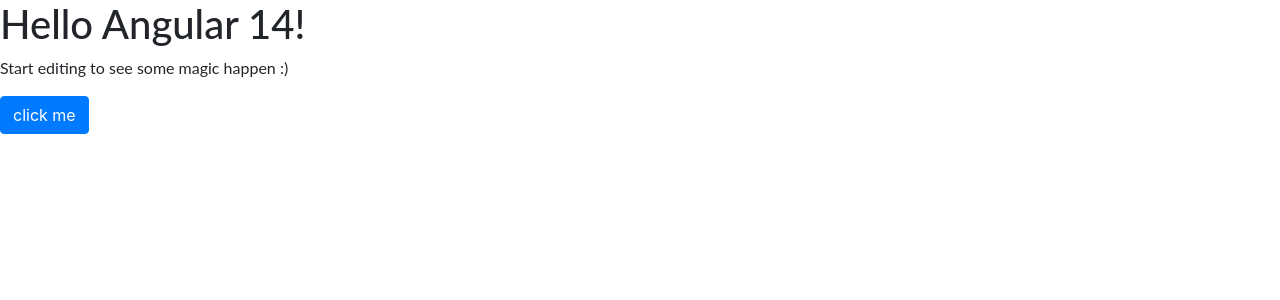
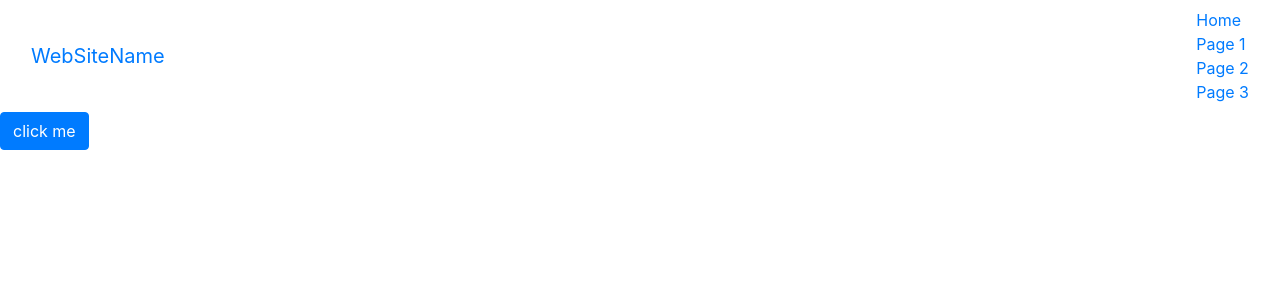
Before and after one commit to ashokbrolia/angular-Startup, an Angular app: page / in a window 1280 px wide. Shown: the top 300 px of the page. Built offline with nearby package versions, Linux system fonts and the light colour scheme.

Commit message:
2 files modified, 4 added

```diff
--- a/src/app/app.component.html
+++ b/src/app/app.component.html
@@ -1,5 +1,2 @@
-<hello name="{{ name }}"></hello>
-<p>
-  Start editing to see some magic happen :)
-</p>
+<app-mainmenu></app-mainmenu>
 <button class="btn btn-primary" (click)="clickMe()" > click me </button>
--- a/src/app/app.module.ts
+++ b/src/app/app.module.ts
@@ -4,10 +4,11 @@
 
 import { AppComponent } from './app.component';
 import { HelloComponent } from './hello.component';
+import { MainmenuComponent } from './mainmenu/mainmenu.component';
 
 @NgModule({
   imports:      [ BrowserModule, FormsModule ],
-  declarations: [ AppComponent, HelloComponent ],
+  declarations: [ AppComponent, HelloComponent, MainmenuComponent ],
   bootstrap:    [ AppComponent ]
 })
 export class AppModule { }
--- /dev/null
+++ b/src/app/mainmenu/mainmenu.component.html
@@ -0,0 +1,14 @@
+
+<nav class="navbar navbar-inverse">
+  <div class="container-fluid">
+    <div class="navbar-header">
+      <a class="navbar-brand" href="#">WebSiteName</a>
+    </div>
+    <ul class="nav navbar-nav">
+      <li class="active"><a href="#">Home</a></li>
+      <li><a href="#">Page 1</a></li>
+      <li><a href="#">Page 2</a></li>
+      <li><a href="#">Page 3</a></li>
+    </ul>
+  </div>
+</nav>
--- /dev/null
+++ b/src/app/mainmenu/mainmenu.component.ts
@@ -0,0 +1,15 @@
+import { Component, OnInit } from '@angular/core';
+
+@Component({
+  selector: 'app-mainmenu',
+  templateUrl: './mainmenu.component.html',
+  styleUrls: ['./mainmenu.component.css']
+})
+export class MainmenuComponent implements OnInit {
+
+  constructor() { }
+
+  ngOnInit() {
+  }
+
+}
```
Also changed, not shown: src/app/mainmenu/mainmenu.component.css (added).
